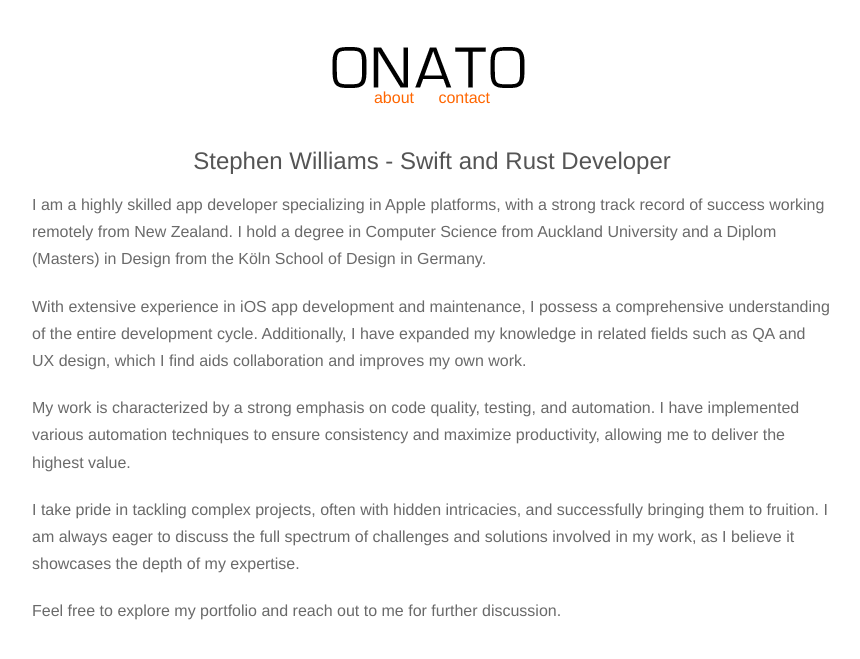
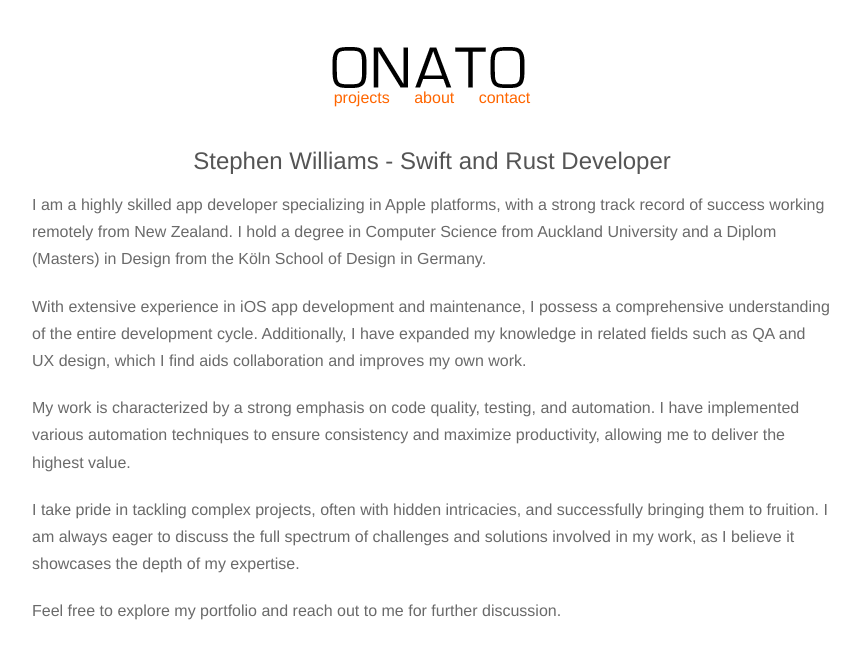
Before and after one commit to onato/onato.github.io, a Jekyll site: the page built from index.html, in a window 1280 px wide and 900 px high. Shown: the top 659 px of the window, without its empty margins (208-1068 px from the left). Built offline with Jekyll 4.4.1, drawn with Linux system fonts in a browser that asks for light colours; nearby versions of some CDN libraries.

Commit message:
Update header.html

```diff
--- a/_includes/header.html
+++ b/_includes/header.html
@@ -23,6 +23,7 @@
           <h1 class="logo"><a href="/"><img src="/images/logo.png" alt="{{ site.name }}" /></a></h1>
         </div>
         <ul id="menu">
+          <li><a href="/">projects</a></li>
           <li><a href="/about_onato.html">about</a></li>
           <li><a href="/contact_onato.html">contact</a></li>
         </ul>
```
